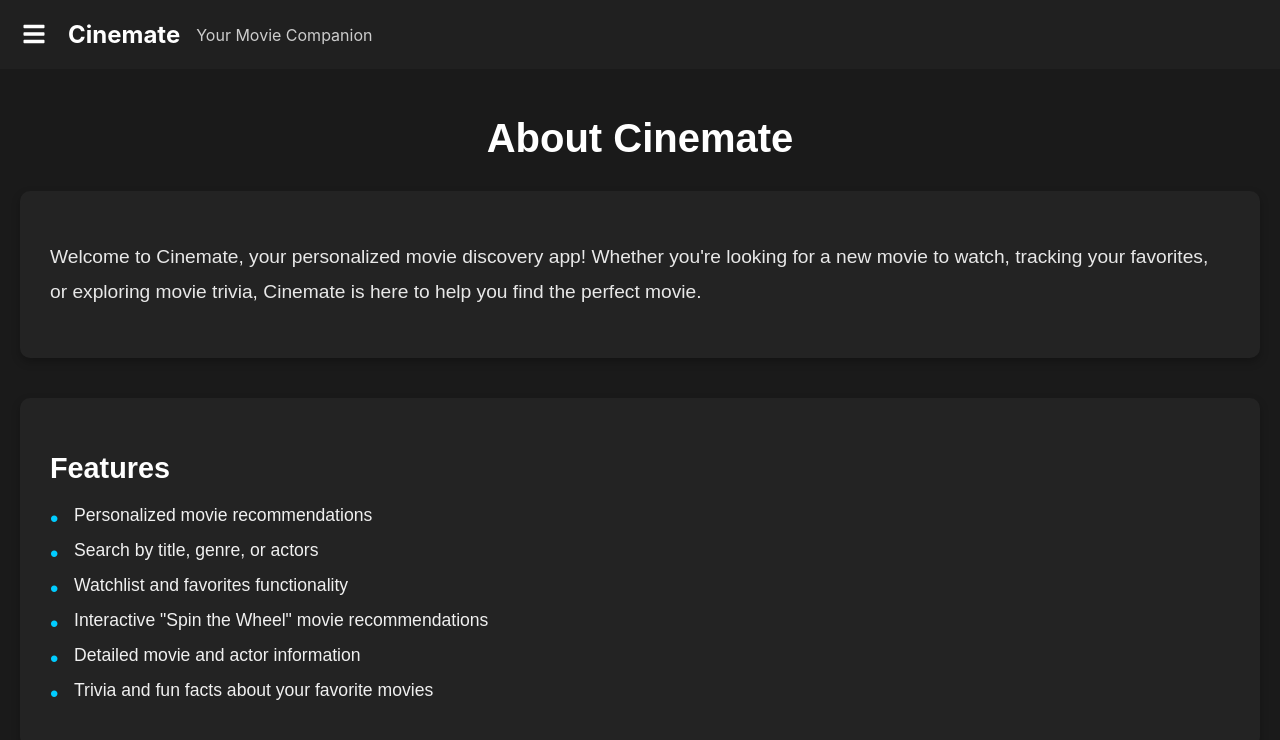
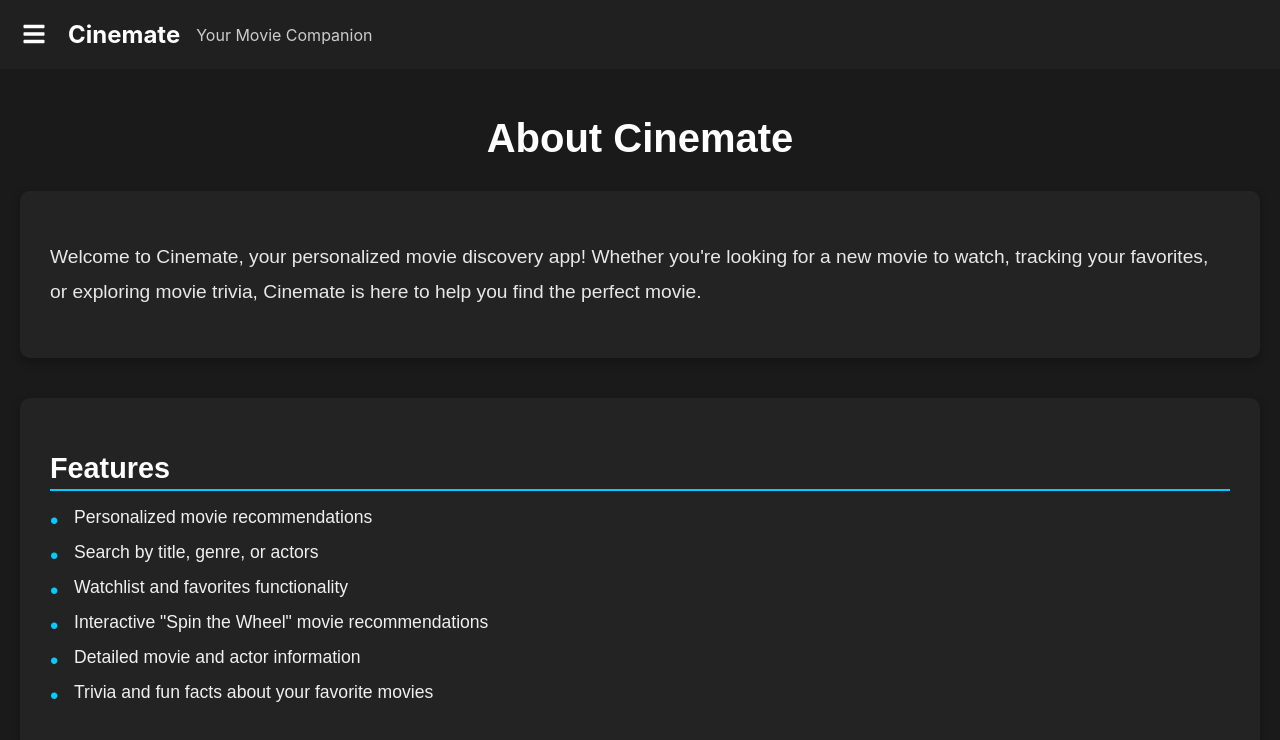
Before and after one commit to RJoshi141/cinemate, a React (Create React App) app in the folder client/: page /about in a window 1280 px wide. Shown: the top 740 px of the page. Built offline with nearby package versions, Linux system fonts and the light colour scheme.

Commit message:
about page .css style fix

```diff
--- a/client/src/components/AboutPage.css
+++ b/client/src/components/AboutPage.css
@@ -75,13 +75,15 @@
 }
 
 /* Section headers */
-h2 {
+.about-page h2 {
   font-size: 1.8rem;
   margin-bottom: 16px;
   color: #ffffff; /* Clear white for section titles */
   font-weight: 600;
+  border-bottom: 2px solid #00ccff; /* Underline for visual separation */
   padding-bottom: 4px;
 }
+
 
 /* Links */
 .about-contact a,
```
